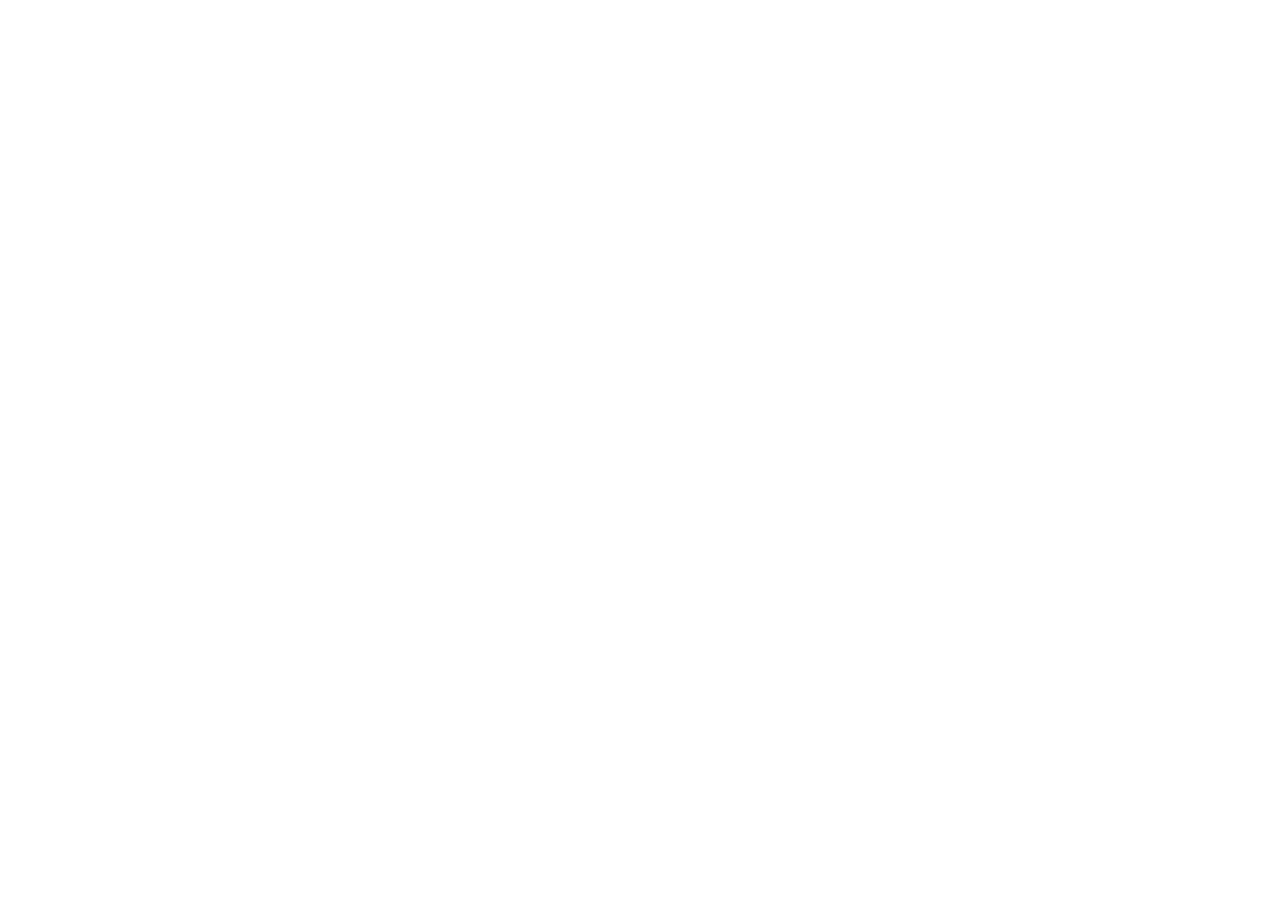
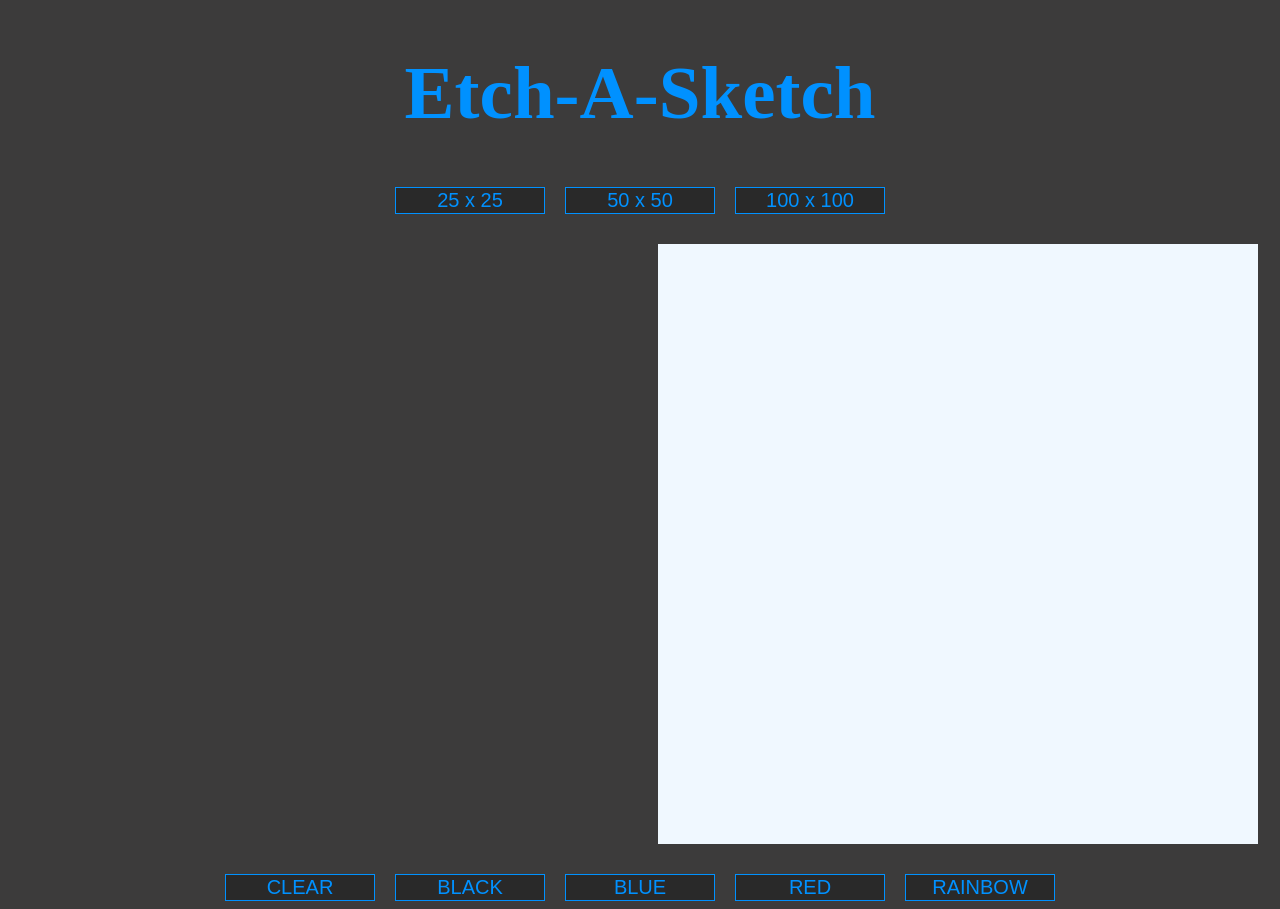
Before and after one commit to fmguerrero96/etch-a-sketch, a plain HTML site: page index.html in a window 1280 px wide. Before the commit the page ends 800 px from the top, so only its background shows below. Drawn offline with Linux system fonts and the light colour scheme.

Commit message:
Set up main page structure and styling

```diff
--- a/index.html
+++ b/index.html
@@ -9,6 +9,21 @@
     <script src="main.js" defer></script>
 </head>
 <body>
+    <h1>Etch-A-Sketch</h1>
+    <div class="size buttons">
+        <button class="small button">25 x 25</button>
+        <button class="medium button">50 x 50</button>
+        <button class="large button">100 x 100</button>
+    </div>
+    <div class="board container">
 
+    </div>
+    <div class="color buttons">
+        <button class="clear button">CLEAR</button>
+        <button class="black button">BLACK</button>
+        <button class="blue button">BLUE</button>
+        <button class="red button">RED</button>
+        <button class="rainbow button">RAINBOW</button>
+    </div>
 </body>
 </html>
--- a/styles.css
+++ b/styles.css
@@ -0,0 +1,39 @@
+body{
+    background-color: rgb(60, 59, 59);
+}
+
+h1 {
+    color: rgb(0, 145, 255);
+    font-size: 75px;
+    text-align: center;
+}
+
+.size.buttons {
+    display: flex;
+    justify-content: center;
+    align-content:space-around;
+}
+
+.color.buttons {
+    display: flex;
+    justify-content: center;
+    align-content: space-between;
+}
+
+.button {
+    background-color: rgb(41, 41, 41);
+    color:rgb(0, 145, 255);
+    border: 1px solid rgb(0, 145, 255);
+    font-size: 20px;
+    margin: 0px 10px 0px 10px;
+    width: 150px;
+}
+
+.board.container {
+    height: 600px;
+    width: 600px;
+    background-color: aliceblue;
+    margin-left: 650px;
+    margin-top: 30px;
+    margin-bottom: 30px;
+}
```
